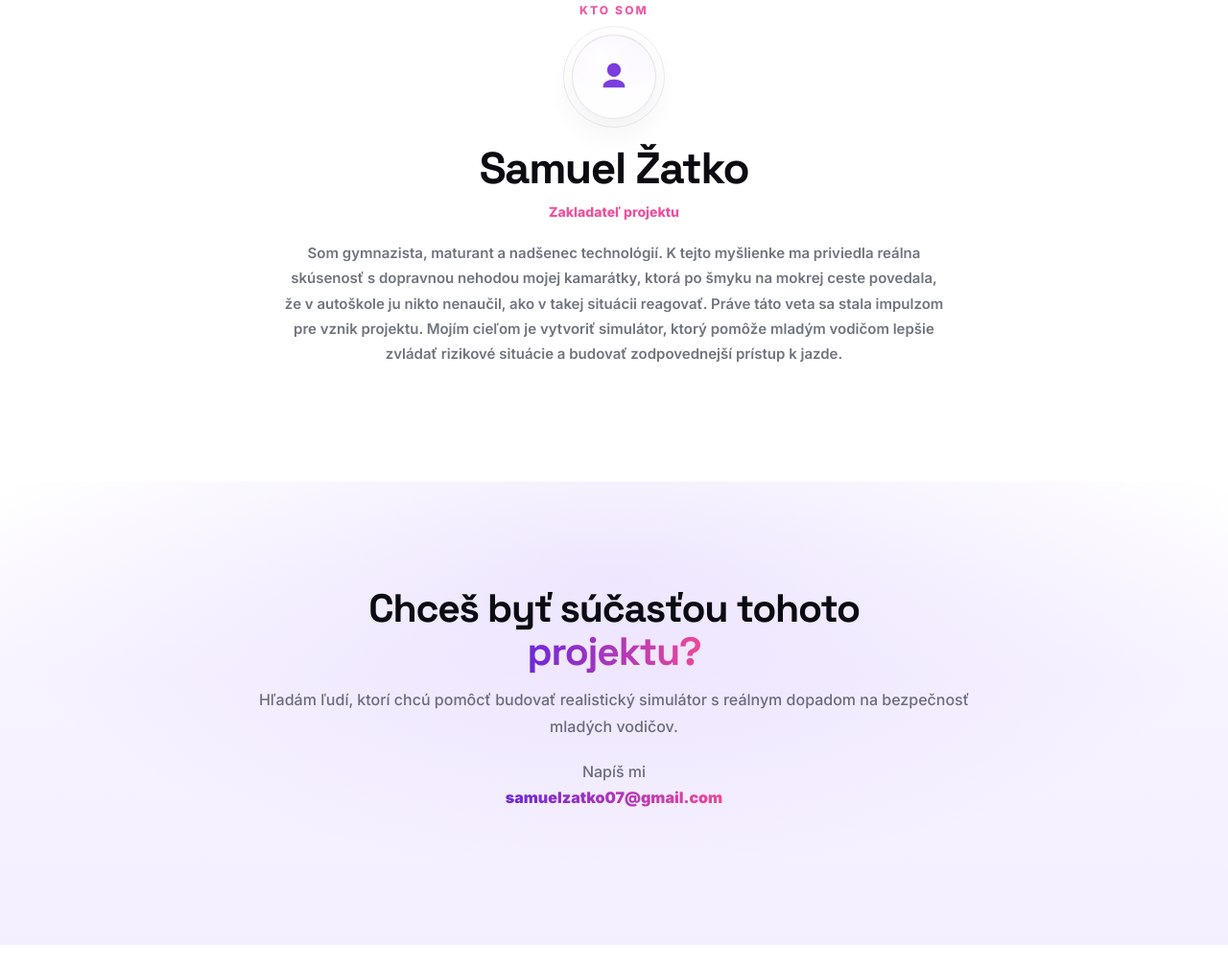
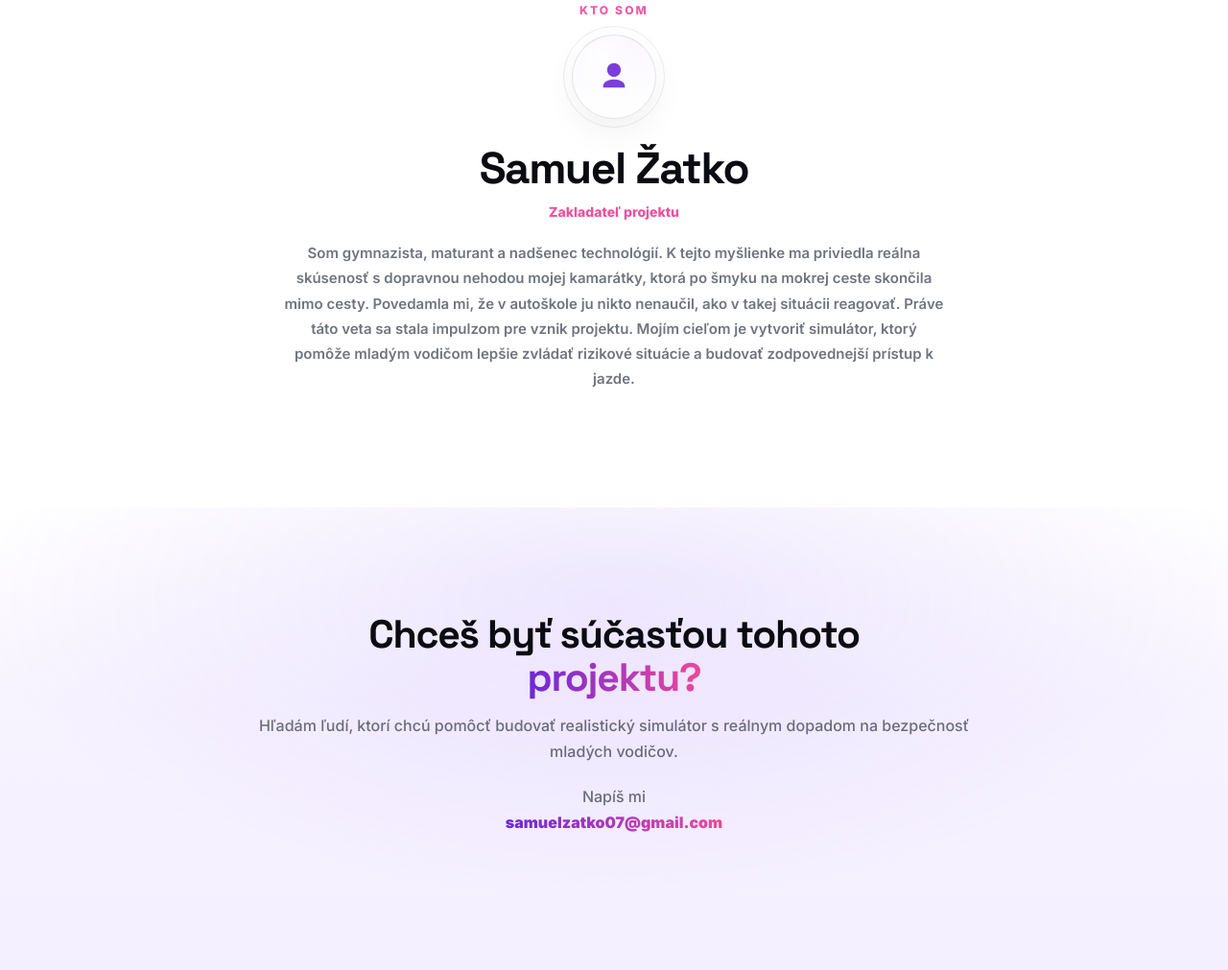
Before and after one commit to chalankolachtanovity/drivesim, a plain HTML site: page public/index.html in a window 1280 px wide. Shown: the part 4003-5014 px from the top of the page at 96% size. Before the commit the page ends 4988 px from the top, so only its background shows below. Drawn offline with Linux system fonts and the light colour scheme.

Commit message:
Update index.html

```diff
--- a/public/index.html
+++ b/public/index.html
@@ -633,7 +633,7 @@
       <p class="who__text">
         Som gymnazista, maturant a nadšenec technológií. K tejto myšlienke ma priviedla
         reálna skúsenosť s dopravnou nehodou mojej kamarátky, ktorá po šmyku na mokrej ceste
-        povedala, že v autoškole ju nikto nenaučil, ako v takej situácii reagovať. Práve táto veta
+        skončila mimo cesty. Povedamla mi, že v autoškole ju nikto nenaučil, ako v takej situácii reagovať. Práve táto veta
         sa stala impulzom pre vznik projektu. Mojím cieľom je vytvoriť simulátor, ktorý pomôže
         mladým vodičom lepšie zvládať rizikové situácie a budovať zodpovednejší prístup k jazde.
       </p>
```
